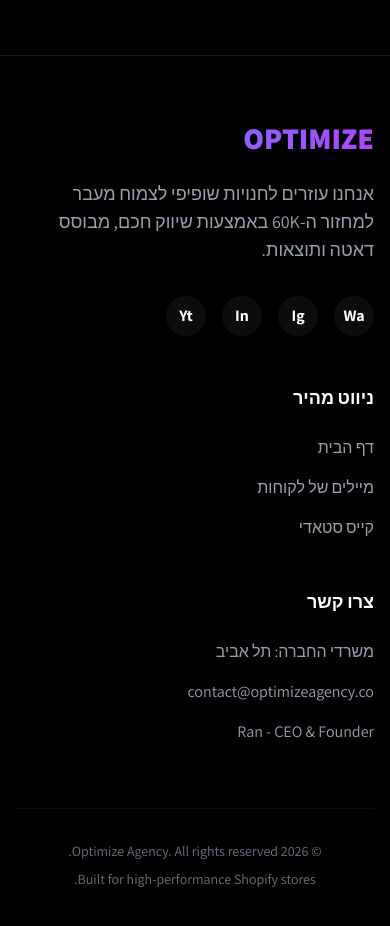
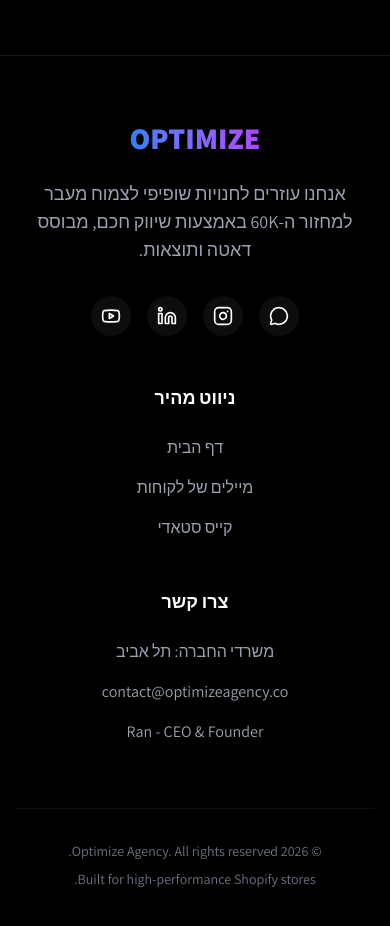
Before and after one commit to Ran-Optimize/Optimize-EMAIL-SMS-MARKETING-Experts, a React (Vite) app: page /#/results in a window 390 px wide. Shown: the part 5780-6706 px from the top of the page. Built offline with nearby package versions, Linux system fonts and the light colour scheme.

Commit message:
feat: Add social media links to footer
Includes YouTube, LinkedIn, Instagram, and WhatsApp icons in the footer for enhanced social connectivity. Also improves text alignment responsiveness for better mobile and desktop viewing.

```diff
--- a/components/Footer.tsx
+++ b/components/Footer.tsx
@@ -1,30 +1,31 @@
 import React from 'react';
 import { Link } from 'react-router-dom';
+import { Youtube, Linkedin, Instagram, MessageCircle } from 'lucide-react';
 
 const Footer: React.FC = () => {
   return (
     <footer className="bg-gray-50 dark:bg-black border-t border-gray-200 dark:border-white/10 py-16 px-4 transition-colors duration-300">
-      <div className="max-w-7xl mx-auto grid grid-cols-1 md:grid-cols-4 gap-12 text-right" dir="rtl">
-        <div className="col-span-1 md:col-span-2">
+      <div className="max-w-7xl mx-auto grid grid-cols-1 md:grid-cols-4 gap-12 text-center md:text-right" dir="rtl">
+        <div className="col-span-1 md:col-span-2 flex flex-col items-center md:items-start">
           <Link to="/" className="text-3xl font-black bg-gradient-to-r from-blue-600 to-purple-600 dark:from-blue-500 dark:to-purple-500 bg-clip-text text-transparent mb-6 block">
             OPTIMIZE
           </Link>
           <p className="text-gray-600 dark:text-gray-400 text-lg max-w-md mb-8">
             אנחנו עוזרים לחנויות שופיפי לצמוח מעבר למחזור ה-60K באמצעות שיווק חכם, מבוסס דאטה ותוצאות.
           </p>
-          <div className="flex gap-4 justify-end md:justify-start flex-row-reverse">
+          <div className="flex gap-4 justify-center md:justify-start flex-row-reverse">
             <a href="https://www.youtube.com/@Optimize-Agency" target="_blank" rel="noopener noreferrer" className="w-10 h-10 rounded-full bg-gray-200 dark:bg-white/5 flex items-center justify-center hover:bg-red-600 hover:text-white transition-colors cursor-pointer text-gray-900 dark:text-white" title="YouTube">
-              <span className="font-bold">Yt</span>
+              <Youtube className="w-5 h-5" />
             </a>
-            <div className="w-10 h-10 rounded-full bg-gray-200 dark:bg-white/5 flex items-center justify-center hover:bg-blue-600 hover:text-white transition-colors cursor-pointer text-gray-900 dark:text-white">
-              <span className="font-bold">In</span>
-            </div>
-            <div className="w-10 h-10 rounded-full bg-gray-200 dark:bg-white/5 flex items-center justify-center hover:bg-blue-600 hover:text-white transition-colors cursor-pointer text-gray-900 dark:text-white">
-              <span className="font-bold">Ig</span>
-            </div>
-            <div className="w-10 h-10 rounded-full bg-gray-200 dark:bg-white/5 flex items-center justify-center hover:bg-blue-600 hover:text-white transition-colors cursor-pointer text-gray-900 dark:text-white">
-                <span className="font-bold">Wa</span>
-            </div>
+            <a href="#" className="w-10 h-10 rounded-full bg-gray-200 dark:bg-white/5 flex items-center justify-center hover:bg-blue-600 hover:text-white transition-colors cursor-pointer text-gray-900 dark:text-white" title="LinkedIn">
+              <Linkedin className="w-5 h-5" />
+            </a>
+            <a href="#" className="w-10 h-10 rounded-full bg-gray-200 dark:bg-white/5 flex items-center justify-center hover:bg-pink-600 hover:text-white transition-colors cursor-pointer text-gray-900 dark:text-white" title="Instagram">
+              <Instagram className="w-5 h-5" />
+            </a>
+            <a href="#" className="w-10 h-10 rounded-full bg-gray-200 dark:bg-white/5 flex items-center justify-center hover:bg-green-500 hover:text-white transition-colors cursor-pointer text-gray-900 dark:text-white" title="WhatsApp">
+                <MessageCircle className="w-5 h-5" />
+            </a>
           </div>
         </div>
 
```
